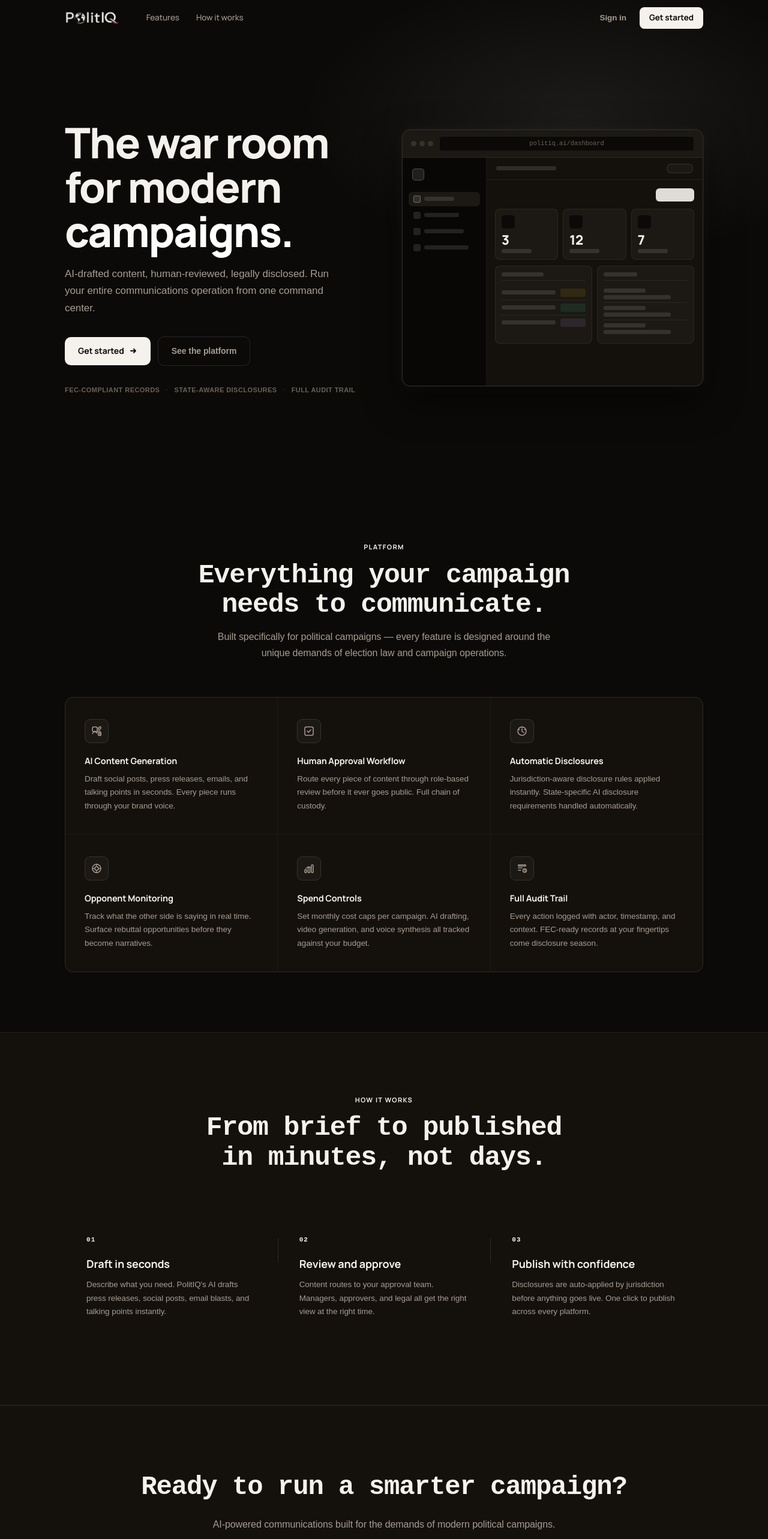
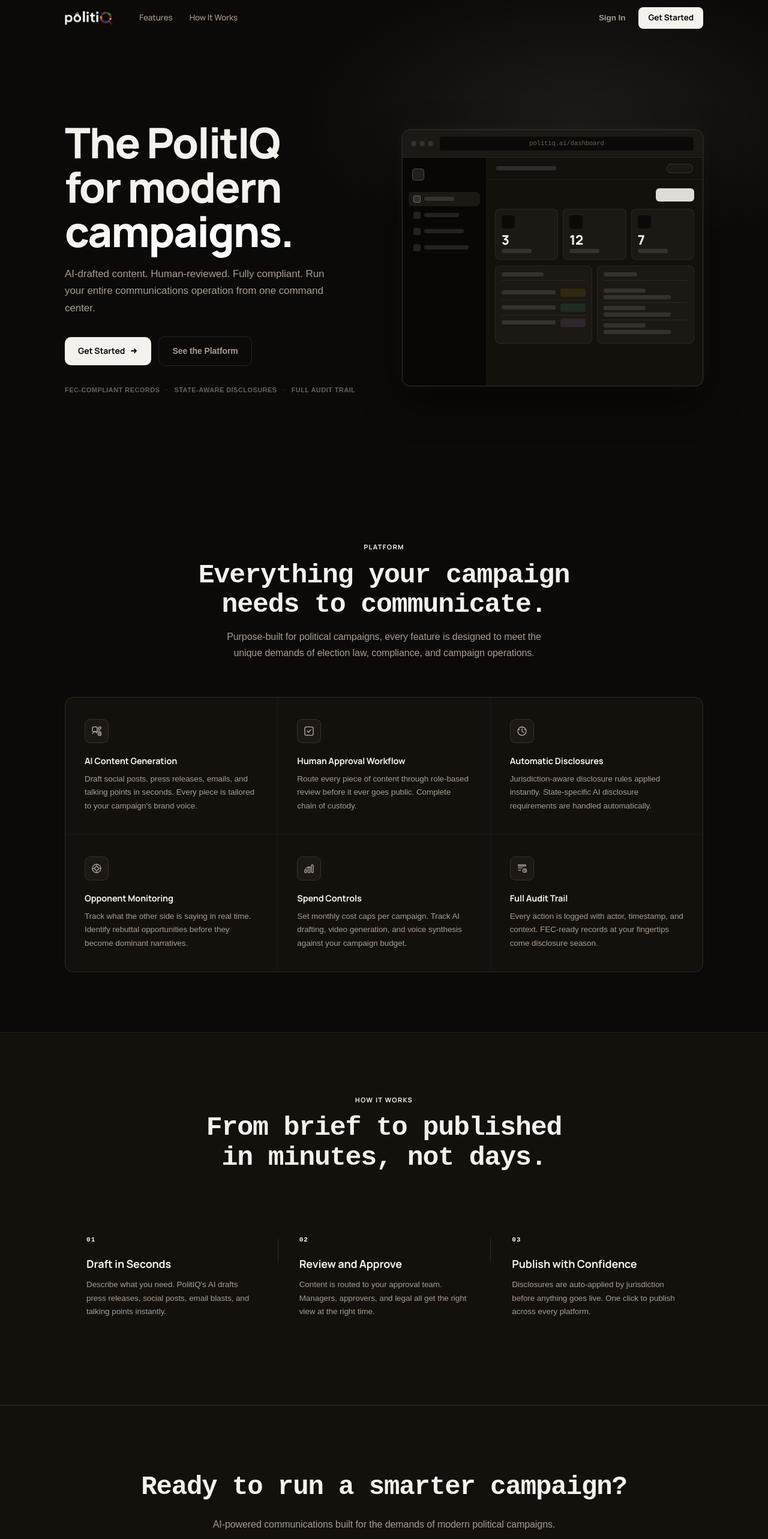
Before and after one commit to 721546politiqglobal/campaign-app, a Next.js app: page / in a window 1280 px wide. Shown: the top 2566 px of the page at 60% size. Built offline with nearby package versions, Linux system fonts and the light colour scheme; a web font is replaced by a local one.

Commit message:
fix(pricing): enhance layout and add navigation link to dashboard for active plans

```diff
--- a/src/app/page.tsx
+++ b/src/app/page.tsx
@@ -15,7 +15,7 @@
       </svg>
     ),
     label: 'AI Content Generation',
-    desc: 'Draft social posts, press releases, emails, and talking points in seconds. Every piece runs through your brand voice.',
+    desc: "Draft social posts, press releases, emails, and talking points in seconds. Every piece is tailored to your campaign's brand voice.",
   },
   {
     icon: (
@@ -25,7 +25,7 @@
       </svg>
     ),
     label: 'Human Approval Workflow',
-    desc: 'Route every piece of content through role-based review before it ever goes public. Full chain of custody.',
+    desc: 'Route every piece of content through role-based review before it ever goes public. Complete chain of custody.',
   },
   {
     icon: (
@@ -36,7 +36,7 @@
       </svg>
     ),
     label: 'Automatic Disclosures',
-    desc: 'Jurisdiction-aware disclosure rules applied instantly. State-specific AI disclosure requirements handled automatically.',
+    desc: 'Jurisdiction-aware disclosure rules applied instantly. State-specific AI disclosure requirements are handled automatically.',
   },
   {
     icon: (
@@ -50,7 +50,7 @@
       </svg>
     ),
     label: 'Opponent Monitoring',
-    desc: 'Track what the other side is saying in real time. Surface rebuttal opportunities before they become narratives.',
+    desc: 'Track what the other side is saying in real time. Identify rebuttal opportunities before they become dominant narratives.',
   },
   {
     icon: (
@@ -62,7 +62,7 @@
       </svg>
     ),
     label: 'Spend Controls',
-    desc: 'Set monthly cost caps per campaign. AI drafting, video generation, and voice synthesis all tracked against your budget.',
+    desc: 'Set monthly cost caps per campaign. Track AI drafting, video generation, and voice synthesis against your campaign budget.',
   },
   {
     icon: (
@@ -75,24 +75,24 @@
       </svg>
     ),
     label: 'Full Audit Trail',
-    desc: 'Every action logged with actor, timestamp, and context. FEC-ready records at your fingertips come disclosure season.',
+    desc: 'Every action is logged with actor, timestamp, and context. FEC-ready records at your fingertips come disclosure season.',
   },
 ];
 
 const STEPS = [
   {
     n: '01',
-    title: 'Draft in seconds',
+    title: 'Draft in Seconds',
     desc: "Describe what you need. PolitIQ's AI drafts press releases, social posts, email blasts, and talking points instantly.",
   },
   {
     n: '02',
-    title: 'Review and approve',
-    desc: 'Content routes to your approval team. Managers, approvers, and legal all get the right view at the right time.',
+    title: 'Review and Approve',
+    desc: 'Content is routed to your approval team. Managers, approvers, and legal all get the right view at the right time.',
   },
   {
     n: '03',
-    title: 'Publish with confidence',
+    title: 'Publish with Confidence',
     desc: 'Disclosures are auto-applied by jurisdiction before anything goes live. One click to publish across every platform.',
   },
 ];
@@ -202,11 +202,11 @@
           </Link>
           <div className="lp-navlinks">
             <a href="#features">Features</a>
-            <a href="#workflow">How it works</a>
+            <a href="#workflow">How It Works</a>
           </div>
           <div className="lp-nav-actions">
-            <Link href="/login" className="lp-nav-signin">Sign in</Link>
-            <Link href="/login" className="lp-nav-cta">Get started</Link>
+            <Link href="/login" className="lp-nav-signin">Sign In</Link>
+            <Link href="/login" className="lp-nav-cta">Get Started</Link>
           </div>
         </div>
       </nav>
@@ -216,23 +216,23 @@
         <div className="lp-hero-inner">
           <div className="lp-hero-text">
             <h1 className="lp-h1">
-              The war room<br />
+              The PolitIQ<br />
               for modern<br />
               <span className="lp-h1-accent">campaigns.</span>
             </h1>
             <p className="lp-hero-sub">
-              AI-drafted content, human-reviewed, legally disclosed.{' '}
+              AI-drafted content. Human-reviewed. Fully compliant.{' '}
               Run your entire communications operation from one command center.
             </p>
             <div className="lp-hero-ctas">
               <Link href="/login" className="lp-btn-primary">
-                Get started
+                Get Started
                 <svg width="14" height="14" viewBox="0 0 14 14" fill="none" aria-hidden>
                   <path d="M3 7H11M8 4L11 7L8 10" stroke="currentColor" strokeWidth="1.8" strokeLinecap="round" strokeLinejoin="round"/>
                 </svg>
               </Link>
               <a href="#features" className="lp-btn-ghost">
-                See the platform
+                See the Platform
               </a>
             </div>
             <div className="lp-hero-trust">
@@ -258,7 +258,7 @@
               Everything your campaign<br />needs to communicate.
             </h2>
             <p className="lp-section-sub">
-              Built specifically for political campaigns — every feature is designed around the unique demands of election law and campaign operations.
+              Purpose-built for political campaigns, every feature is designed to meet the unique demands of election law, compliance, and campaign operations.
             </p>
           </div>
           <div className="lp-features-grid">
@@ -277,7 +277,7 @@
       <section className="lp-section lp-workflow-section" id="workflow">
         <div className="lp-container">
           <div className="lp-section-head">
-            <span className="lp-section-eyebrow">How it works</span>
+            <span className="lp-section-eyebrow">How It Works</span>
             <h2 className="lp-section-title">
               From brief to published<br />in minutes, not days.
             </h2>
@@ -307,12 +307,12 @@
             </p>
             <div className="lp-hero-ctas" style={{ justifyContent: 'center' }}>
               <Link href="/login" className="lp-btn-primary">
-                Get started
+                Get Started
                 <svg width="14" height="14" viewBox="0 0 14 14" fill="none" aria-hidden>
                   <path d="M3 7H11M8 4L11 7L8 10" stroke="currentColor" strokeWidth="1.8" strokeLinecap="round" strokeLinejoin="round"/>
                 </svg>
               </Link>
-              <a href="mailto:ceo@ivac.org" className="lp-btn-ghost">Talk to the team</a>
+              <a href="mailto:ceo@ivac.org" className="lp-btn-ghost">Talk to the Team</a>
             </div>
           </div>
         </div>
@@ -334,13 +334,13 @@
               <div className="lp-footer-col">
                 <div className="lp-footer-col-title">Product</div>
                 <a href="#features">Features</a>
-                <a href="#workflow">How it works</a>
+                <a href="#workflow">How It Works</a>
               </div>
               <div className="lp-footer-col">
                 <div className="lp-footer-col-title">Legal</div>
-                <a href="#">Privacy policy</a>
-                <a href="#">Terms of service</a>
-                <a href="#">FEC compliance</a>
+                <a href="#">Privacy Policy</a>
+                <a href="#">Terms of Service</a>
+                <a href="#">FEC Compliance</a>
               </div>
               <div className="lp-footer-col">
                 <div className="lp-footer-col-title">Company</div>
```
Also changed, not shown: src/app/pricing/page.tsx (+17 -6 lines), public/politiq-logo.png.
